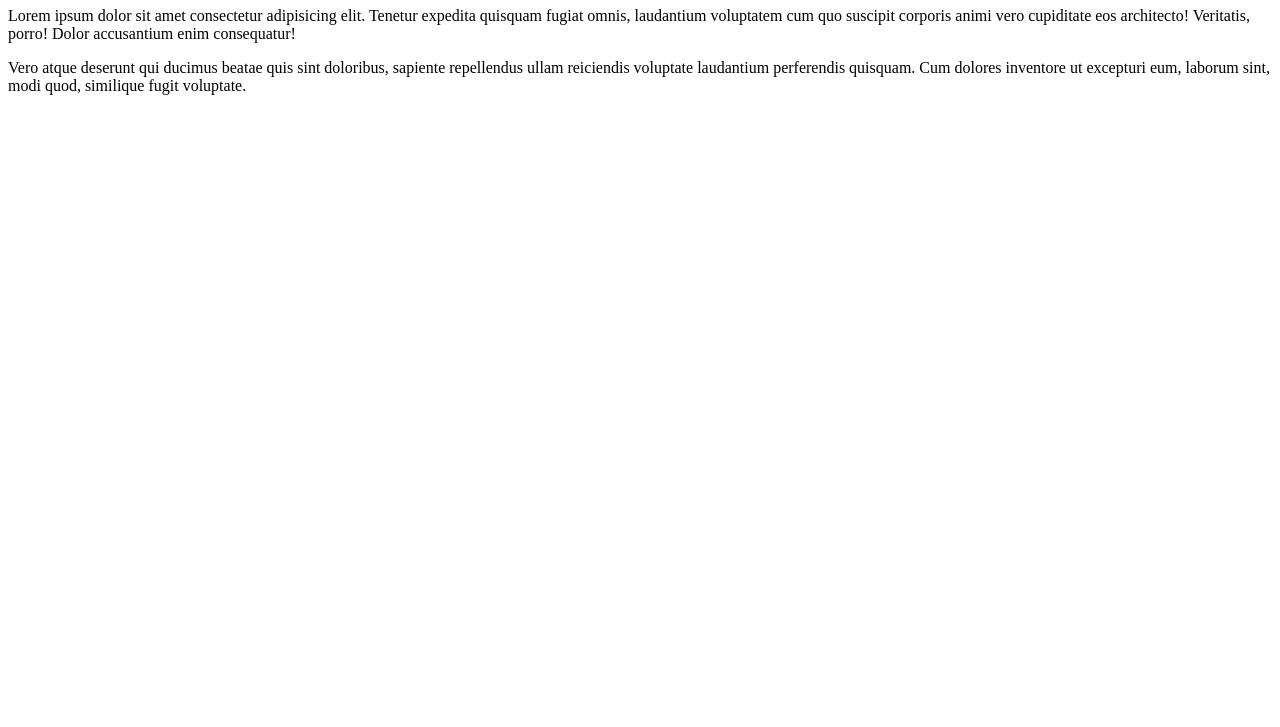
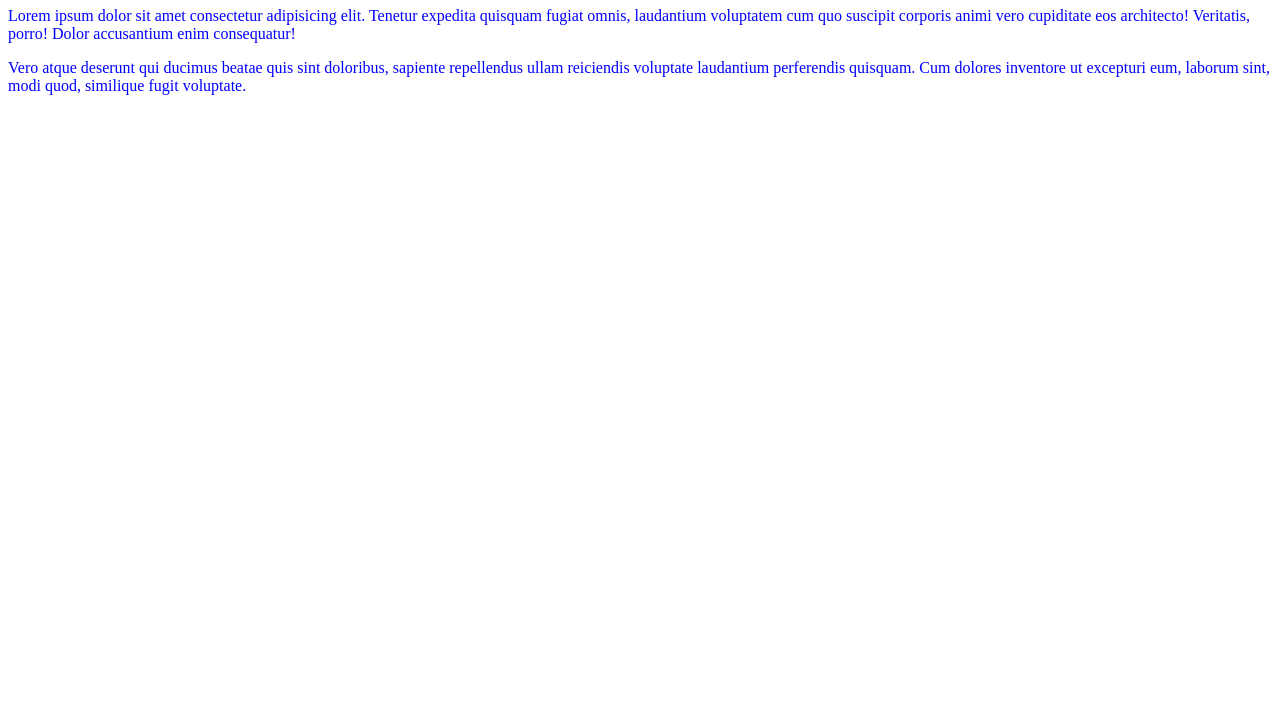
Before and after one commit to docarley/barbeariaUc13, a plain HTML site: page index.html in a window 1280 px wide. Shown: the part 73-800 px from the top of the page. Drawn offline with Linux system fonts and the light colour scheme.

Commit message:
Implementação de estilos no site

```diff
--- /dev/null
+++ b/css/estilo.css
@@ -0,0 +1,3 @@
+p{
+    color:blue;
+}
--- a/index.html
+++ b/index.html
@@ -5,6 +5,7 @@
     <meta http-equiv="X-UA-Compatible" content="IE=edge">
     <meta name="viewport" content="width=device-width, initial-scale=1.0">
     <title>Meu primeiro repositório</title>
+    <link rel="stylesheet" href="/css/estilo.css">
 </head>
 <body>
     <main>
```
